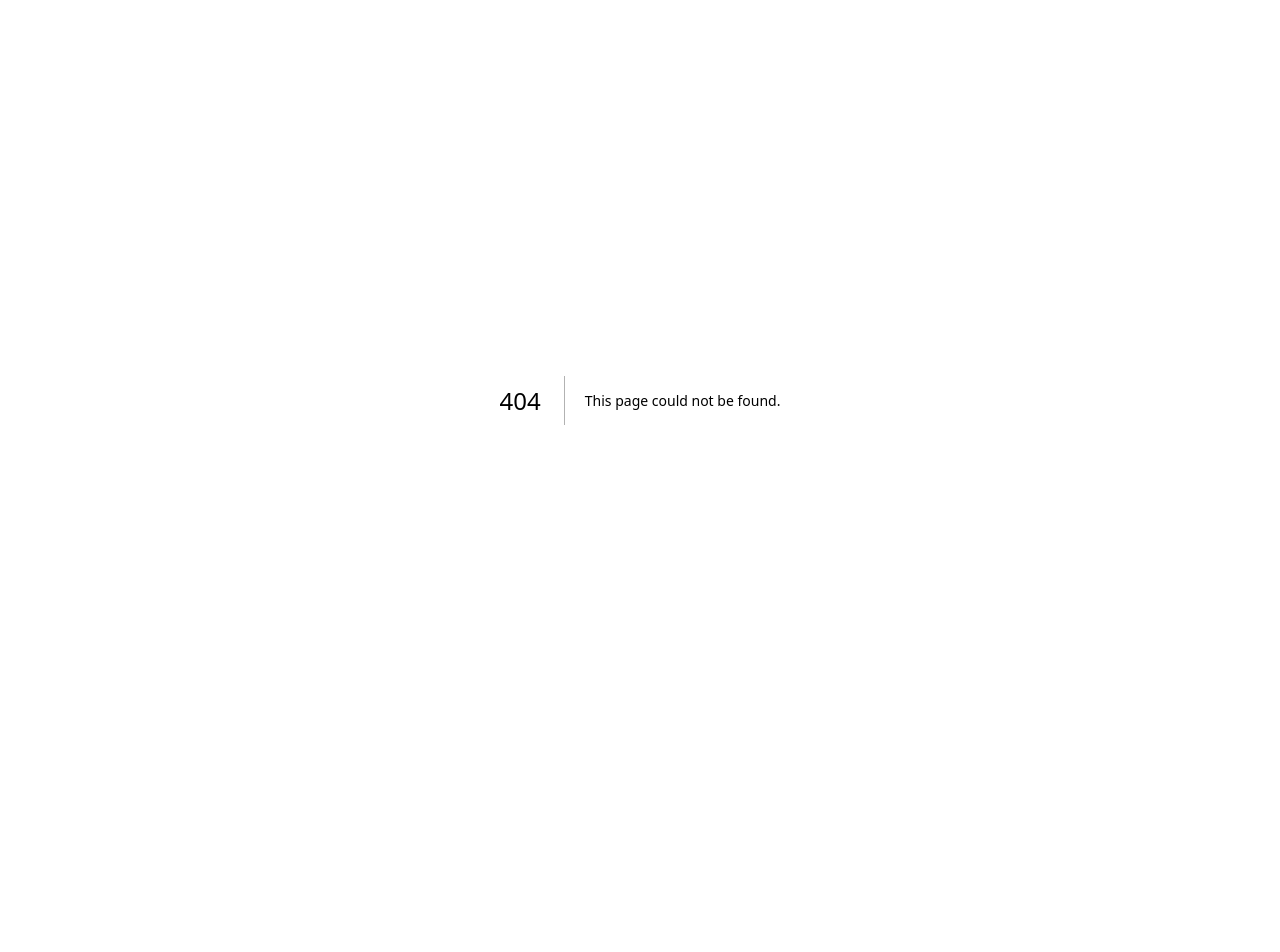
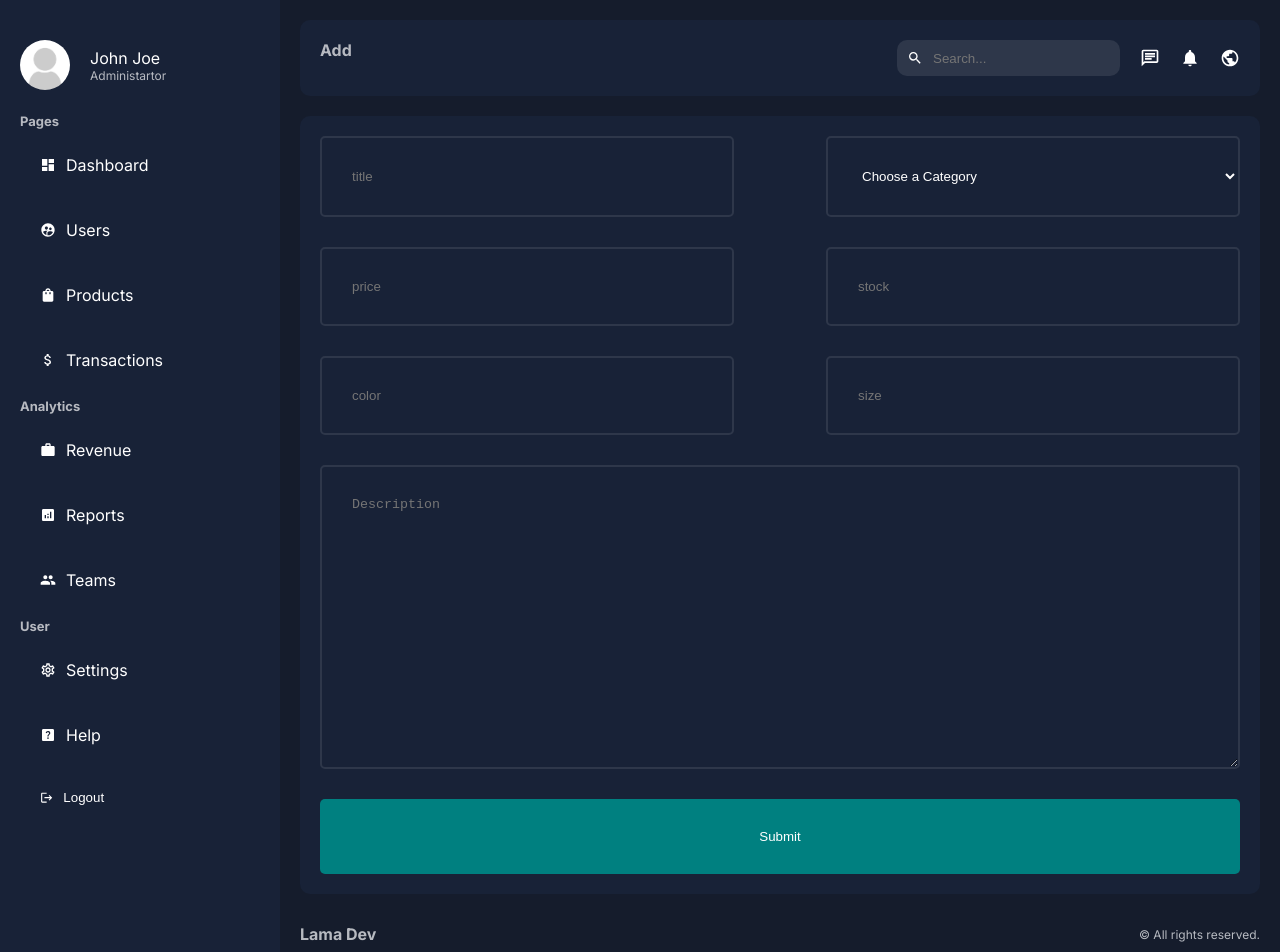
Before and after one commit to Harsh6623/Admin--Dashboard, a Next.js app: page /dashboard/products/add in a window 1280 px wide. Before the commit this address had no page. Shown: the top 952 px of the page. Before the commit the page ends 800 px from the top, so only its background shows below. Built offline with nearby package versions, Linux system fonts and the light colour scheme.

Commit message:
create a addproduct form

```diff
--- /dev/null
+++ b/app/dashboard/products/add/page.jsx
@@ -0,0 +1,30 @@
+import styles from "@/app/ui/dashboard/products/addProduct/addProduct.module.css";
+
+const AddProductPage = () => {
+  return (
+    <div className={styles.container}>
+      <form action="" className={styles.form}>
+        <input type="text" placeholder="title" name="title" required />
+        <select name="cat" id="cat">
+          <option value="general">Choose a Category</option>
+          <option value="kitchen">Kitchen</option>
+          <option value="phone">Phone</option>
+          <option value="computer">Computer</option>
+        </select>
+        <input type="number" placeholder="price" name="price" />
+        <input type="number" placeholder="stock" name="stock" />
+        <input type="text" placeholder="color" name="color" />
+        <input type="text" placeholder="size" name="size" />
+        <textarea
+          name="desc"
+          id="desc"
+          rows="16"
+          placeholder="Description"
+        ></textarea>
+        <button type="submit">Submit</button>
+      </form>
+    </div>
+  );
+};
+
+export default AddProductPage;
--- /dev/null
+++ b/app/ui/dashboard/products/addProduct/addProduct.module.css
@@ -0,0 +1,42 @@
+.container {
+  background-color: var(--bgSoft);
+  padding: 20px;
+  border-radius: 10px;
+  margin-top: 20px;
+}
+
+.form {
+  display: flex;
+  flex-wrap: wrap;
+  justify-content: space-between;
+}
+
+.form input,
+.form textarea,
+.form select {
+  padding: 30px;
+  background-color: transparent;
+  color: var(--text);
+  border: 2px solid #2e374a;
+  border-radius: 5px;
+  margin-bottom: 30px;
+}
+
+.form input,
+.form select {
+  width: 45%;
+}
+
+.form textarea {
+  width: 100%;
+}
+
+.form button {
+  width: 100%;
+  padding: 30px;
+  background-color: teal;
+  color: var(--text);
+  border: none;
+  border-radius: 5px;
+  cursor: pointer;
+}
```
Also changed, not shown: app/dashboard/users/[id]/page.jsx (deleted), app/dashboard/users/add/page.jsx (deleted).
